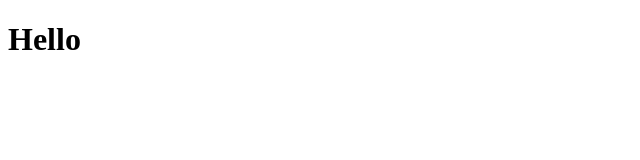
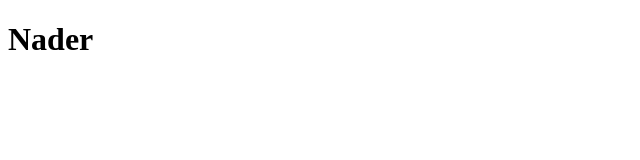
Before and after one commit to nader3935/techcamup, a plain HTML site: page index.html in a window 1280 px wide. Shown: the full height of the page, 0-640 px from the left. Drawn offline with Linux system fonts and the light colour scheme.

Commit message:
Edit index

```diff
--- a/index.html
+++ b/index.html
@@ -4,6 +4,6 @@
 	<title>index</title>
 </head>
 <body>
-<h1>Hello</h1>
+<h1>Nader</h1>
 </body>
 </html>
```
